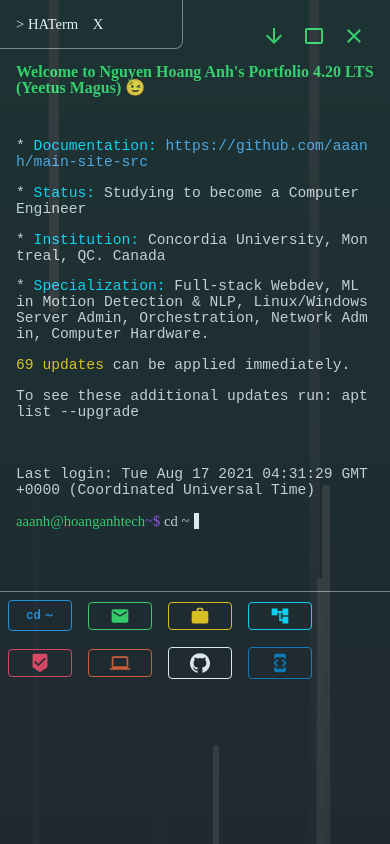
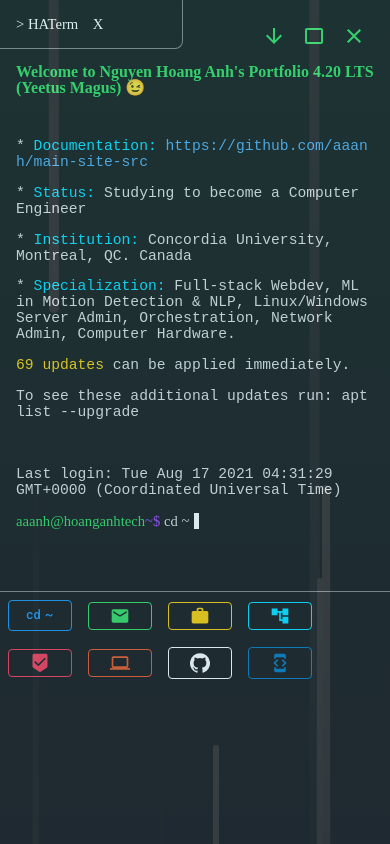
Before and after one commit to zasshuwu/nogamioka, a Next.js app: page / in a window 390 px wide. Built offline with nearby package versions, Linux system fonts and the light colour scheme.

Commit message:
fixed inconsistencies and mobile styles

```diff
--- a/components/main.js
+++ b/components/main.js
@@ -167,7 +167,7 @@ const MainContent = ({ command }) => {
 					Welcome to Nguyen Hoang Anh's Portfolio 4.20 LTS (Yeetus Magus) 😉
 				</h1>
 
-				<code style={{ wordBreak: "break-all" }}>
+				<code>
 					<br></br>
 
 					<p style={{wordBreak: "break-all"}}>* <span style={{color: "#00ddff"}}>Documentation:</span> <a href="https://github.com/aaanh/main-site-src">https://github.com/aaanh/main-site-src</a></p>
```
